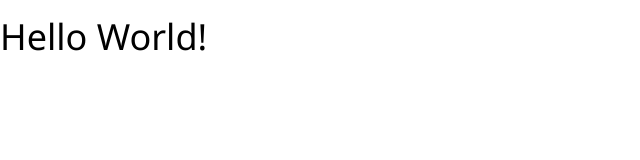
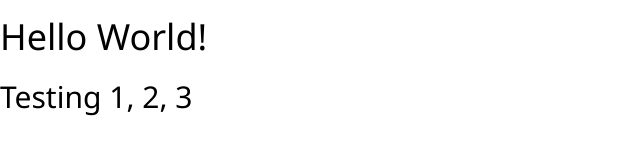
Before and after one commit to michaelmessina/4-product-yourlastname, a plain HTML site: page index.html in a window 1280 px wide. Shown: the whole page, without its empty margins (0-640 px from the left). Drawn offline with nearby package versions, Linux system fonts and the light colour scheme.

Commit message:
change 2

```diff
--- a/index.html
+++ b/index.html
@@ -19,6 +19,8 @@
 
         <h1>Hello World!</h1>
 
+        <h2>Testing 1, 2, 3</h2>
+
 
     </body>
 
```
